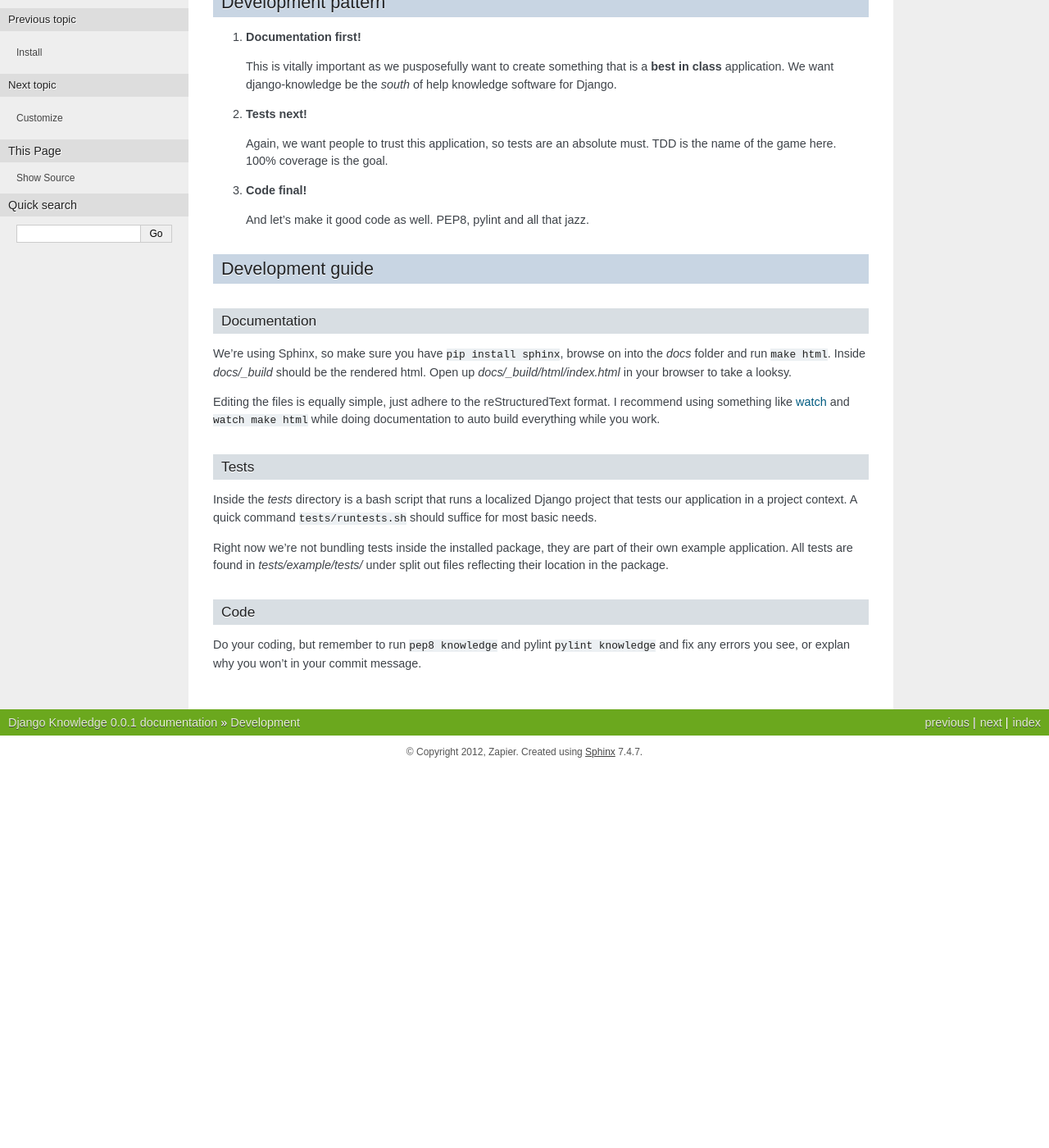
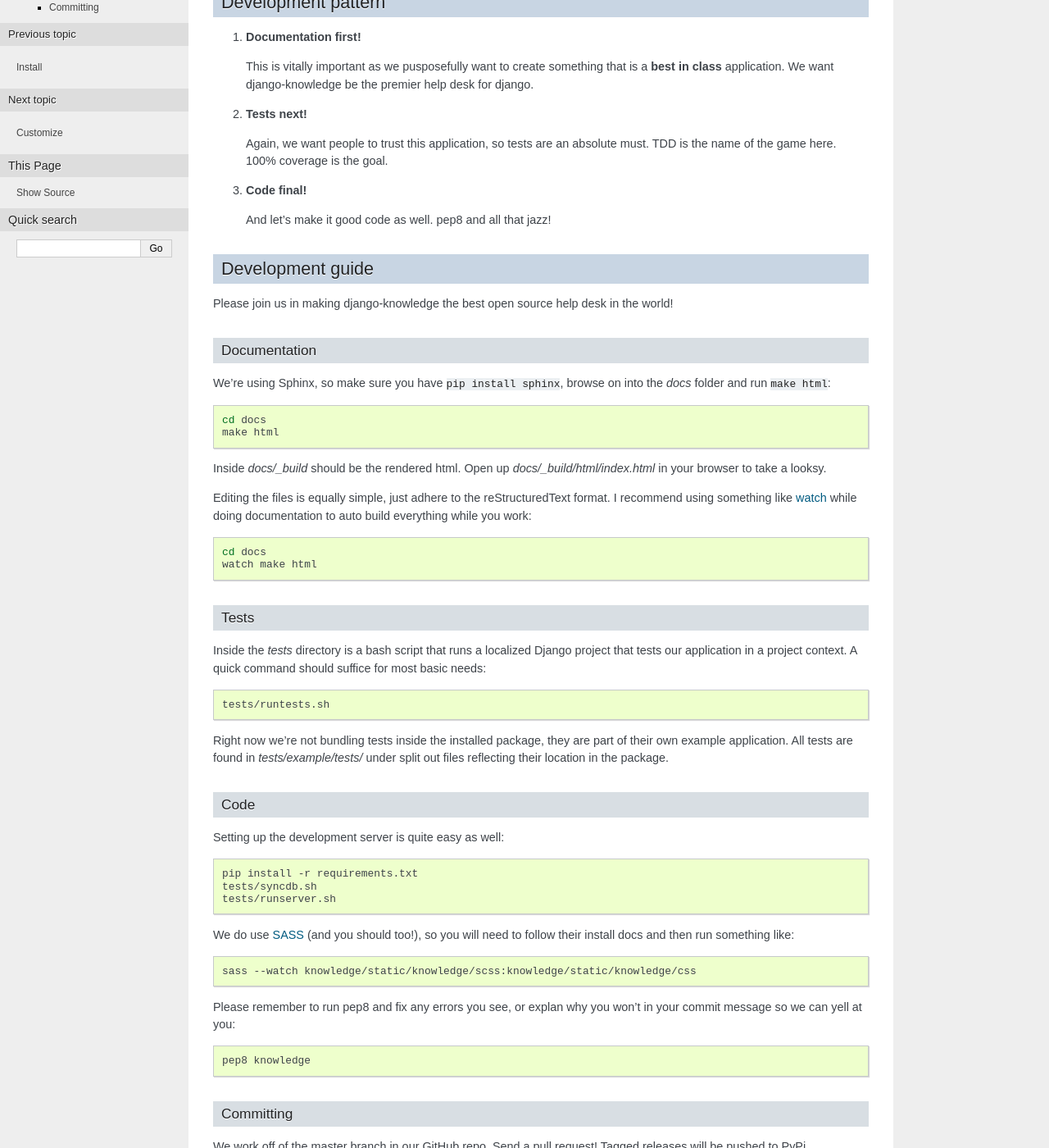
Before and after one commit to zapier/django-knowledge, a Sphinx documentation site: the page built from docs/development.rst, in a window 1280 px wide and 1400 px high, scrolled down 198 px. Shown: the whole window at 82% size. Built offline with Sphinx 7.4.7, drawn with Linux system fonts in a browser that asks for light colours; pages that are not in the unit, such as notebooks, are missing from menus; before the commit the page ends 1135 px from its top, so only the background shows below that; some of the changed text lies outside the part shown.

```diff
--- a/docs/development.rst
+++ b/docs/development.rst
@@ -13,8 +13,8 @@ Development pattern
 1. **Documentation first!**
 
    This is vitally important as we pusposefully want to create something that
-   is a **best in class** application. We want django-knowledge be the *south* of help
-   knowledge software for Django.
+   is a **best in class** application. We want django-knowledge be the premier
+   help desk for django.
 
 2. **Tests next!**
 
@@ -23,7 +23,7 @@ Development pattern
 
 3. **Code final!**
 
-   And let's make it good code as well. PEP8, pylint and all that jazz.
+   And let's make it good code as well. pep8 and all that jazz!
 
 
 .. _development-guide:
@@ -31,24 +31,43 @@ Development pattern
 Development guide
 -----------------
 
+Please join us in making django-knowledge the best open source help desk in the world!
+
+
 Documentation
 ~~~~~~~~~~~~~
 
 We're using Sphinx, so make sure you have ``pip install sphinx``, browse on into the
-*docs* folder and run ``make html``. Inside *docs/_build* should be the rendered html.
-Open up *docs/_build/html/index.html* in your browser to take a looksy.
+*docs* folder and run ``make html``:
+
+.. code-block:: bash
+
+   cd docs
+   make html
+
+Inside *docs/_build* should be the rendered html. Open up *docs/_build/html/index.html* in your
+browser to take a looksy.
 
 Editing the files is equally simple, just adhere to the reStructuredText format. I recommend
-using something like `watch <http://en.wikipedia.org/wiki/Watch_(Unix)>`_ and ``watch make html``
-while doing documentation to auto build everything while you work.
+using something like `watch <http://en.wikipedia.org/wiki/Watch_(Unix)>`_ while doing
+documentation to auto build everything while you work:
+
+.. code-block:: bash
+
+   cd docs
+   watch make html
 
 
 Tests
 ~~~~~
 
 Inside the *tests* directory is a bash script that runs a localized Django project
-that tests our application in a project context. A quick command ``tests/runtests.sh``
-should suffice for most basic needs.
+that tests our application in a project context. A quick command should suffice for
+most basic needs:
+
+.. code-block:: bash
+
+   tests/runtests.sh
 
 Right now we're not bundling tests inside the installed package, they are part of
 their own example application. All tests are found in *tests/example/tests/* under split
@@ -58,5 +77,31 @@ out files reflecting their location in the package.
 Code
 ~~~~
 
-Do your coding, but remember to run ``pep8 knowledge`` and pylint ``pylint knowledge`` and
-fix any errors you see, or explan why you won't in your commit message.
+Setting up the development server is quite easy as well:
+
+.. code-block:: bash
+
+   pip install -r requirements.txt
+   tests/syncdb.sh
+   tests/runserver.sh
+
+We do use `SASS <http://sass-lang.com/>`_ (and you should too!), so you will need to
+follow their install docs and then run something like:
+
+.. code-block:: bash
+
+   sass --watch knowledge/static/knowledge/scss:knowledge/static/knowledge/css
+
+Please remember to run pep8 and fix any errors you see, or explan why
+you won't in your commit message so we can yell at you:
+
+.. code-block:: bash
+
+   pep8 knowledge
+
+
+Committing
+~~~~~~~~~~
+
+We work off of the master branch in our GitHub repo. Send a pull request! Tagged releases
+will be pushed to PyPi.
```
Also changed, not shown: README.rst (+5 -4 lines), docs/index.rst (+10 -1 lines).
